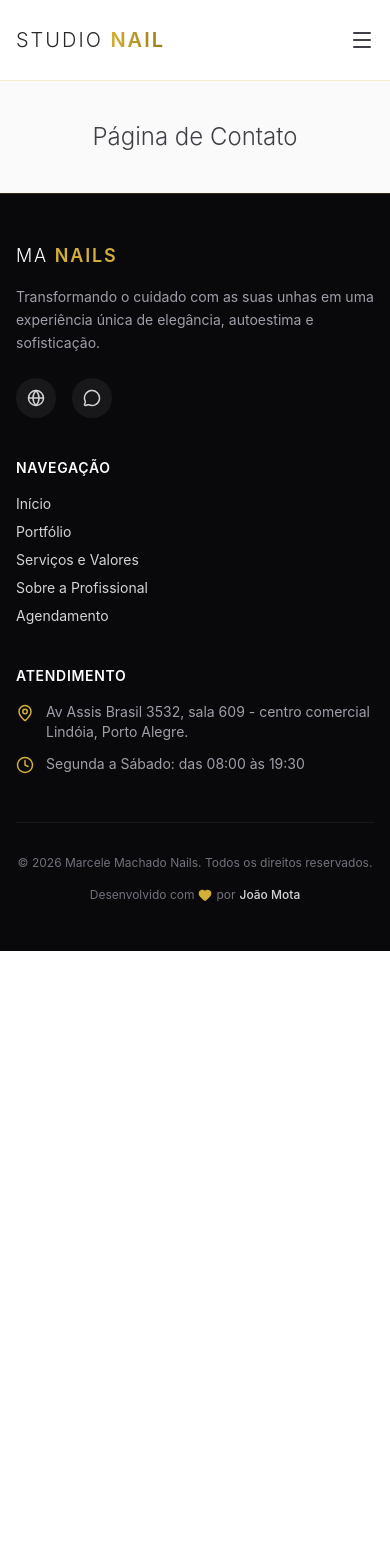
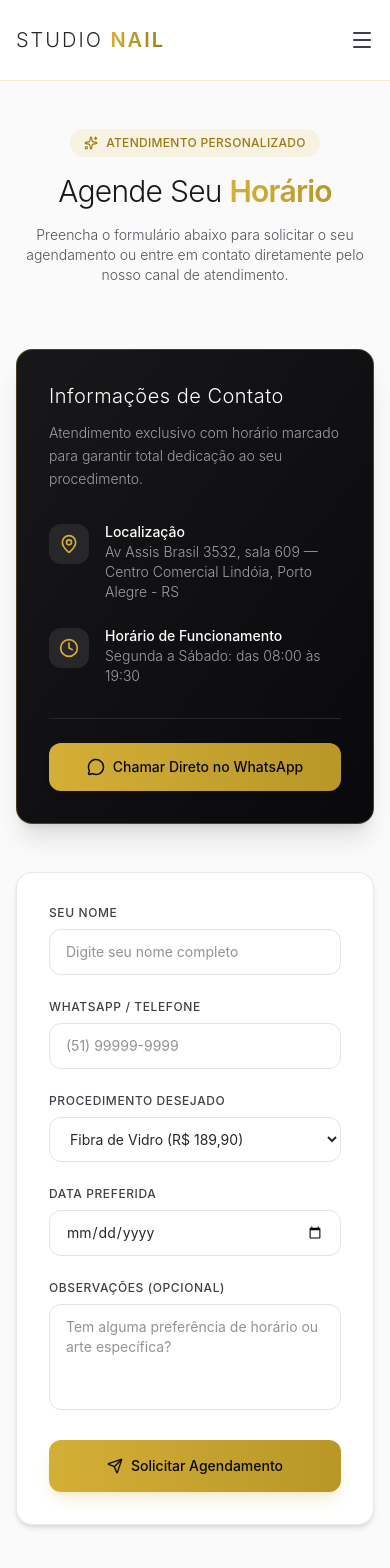
Before and after one commit to Juaopm/studio-nail-web, a React (Vite) app: page /contato in a window 390 px wide. Shown: the top 1568 px of the page. Before the commit the page ends 951 px from the top, so only its background shows below. Built offline with nearby package versions, Linux system fonts and the light colour scheme.

Commit message:
feat: add luxury contact and appointment request page with responsive layout

```diff
--- a/src/pages/Contact.tsx
+++ b/src/pages/Contact.tsx
@@ -1,7 +1,234 @@
-export const Contact = () => {
+import React, { useState } from "react";
+import {
+  Sparkles,
+  MessageCircle,
+  MapPin,
+  Clock,
+  Send,
+  CheckCircle2,
+} from "lucide-react";
+
+export const Contact: React.FC = () => {
+  const [formData, setFormData] = useState({
+    name: "",
+    phone: "",
+    service: "Fibra de Vidro",
+    date: "",
+    notes: "",
+  });
+
+  const [submitted, setSubmitted] = useState(false);
+
+  const handleSubmit = (e: React.FormEvent) => {
+    e.preventDefault();
+    // Aqui você pode montar a lógica para disparar direto pro WhatsApp ou salvar no back-end depois
+    setSubmitted(true);
+  };
+
   return (
-    <div className="p-10 text-center text-2xl font-light text-zinc-700">
-      Página de Contato
+    <div className="min-h-full py-12 px-4 sm:px-6 lg:px-8 max-w-7xl mx-auto">
+      {/* Cabeçalho da Seção */}
+      <div className="text-center space-y-4 mb-16">
+        <div className="inline-flex items-center gap-2 px-3.5 py-1.5 rounded-full bg-[#E5C158]/15 text-[#997A15] text-xs font-medium tracking-wide uppercase">
+          <Sparkles size={14} />
+          <span>Atendimento Personalizado</span>
+        </div>
+        <h1 className="text-3xl sm:text-4xl font-light text-zinc-900 tracking-tight">
+          Agende Seu{" "}
+          <span className="font-semibold bg-linear-to-r from-[#D4AF37] to-[#B89728] bg-clip-text text-transparent">
+            Horário
+          </span>
+        </h1>
+        <p className="text-zinc-600 max-w-xl mx-auto font-light text-sm sm:text-base">
+          Preencha o formulário abaixo para solicitar o seu agendamento ou entre
+          em contato diretamente pelo nosso canal de atendimento.
+        </p>
+      </div>
+
+      <div className="grid grid-cols-1 lg:grid-cols-12 gap-12 items-start">
+        {/* Coluna Esquerda: Informações de Contato e Localização */}
+        <div className="lg:col-span-5 space-y-8 bg-linear-to-br from-zinc-900 to-zinc-950 text-white p-8 sm:p-10 rounded-2xl border border-[#D4AF37]/30 shadow-xl">
+          <div className="space-y-3">
+            <h3 className="text-xl font-light tracking-wide">
+              Informações de Contato
+            </h3>
+            <p className="text-zinc-400 text-sm font-light leading-relaxed">
+              Atendimento exclusivo com horário marcado para garantir total
+              dedicação ao seu procedimento.
+            </p>
+          </div>
+
+          <div className="space-y-6 text-sm">
+            <div className="flex items-start gap-4">
+              <div className="w-10 h-10 rounded-xl bg-zinc-800 flex items-center justify-center text-[#D4AF37] shrink-0 mt-0.5">
+                <MapPin size={20} />
+              </div>
+              <div>
+                <strong className="block font-medium text-white">
+                  Localização
+                </strong>
+                <span className="text-zinc-400 font-light">
+                  Av Assis Brasil 3532, sala 609 — Centro Comercial Lindóia,
+                  Porto Alegre - RS
+                </span>
+              </div>
+            </div>
+
+            <div className="flex items-start gap-4">
+              <div className="w-10 h-10 rounded-xl bg-zinc-800 flex items-center justify-center text-[#D4AF37] shrink-0 mt-0.5">
+                <Clock size={20} />
+              </div>
+              <div>
+                <strong className="block font-medium text-white">
+                  Horário de Funcionamento
+                </strong>
+                <span className="text-zinc-400 font-light">
+                  Segunda a Sábado: das 08:00 às 19:30
+                </span>
+              </div>
+            </div>
+          </div>
+
+          <div className="pt-6 border-t border-zinc-800">
+            <a
+              href="https://wa.me/555191103238"
+              target="_blank"
+              rel="noopener noreferrer"
+              className="w-full flex items-center justify-center gap-2 bg-linear-to-r from-[#D4AF37] to-[#B89728] text-zinc-950 font-medium text-sm py-3.5 rounded-xl hover:opacity-90 transition-all duration-300 shadow-md"
+            >
+              <MessageCircle size={18} />
+              Chamar Direto no WhatsApp
+            </a>
+          </div>
+        </div>
+
+        {/* Coluna Direita: Formulário de Solicitação */}
+        <div className="lg:col-span-7 bg-white p-8 sm:p-10 rounded-2xl border border-zinc-200/80 shadow-md">
+          {submitted ? (
+            <div className="py-16 text-center space-y-4">
+              <div className="w-16 h-16 bg-[#E5C158]/15 text-[#997A15] rounded-full flex items-center justify-center mx-auto">
+                <CheckCircle2 size={32} />
+              </div>
+              <h3 className="text-2xl font-light text-zinc-900">
+                Solicitação Enviada!
+              </h3>
+              <p className="text-zinc-600 font-light text-sm max-w-md mx-auto">
+                Recebemos os seus dados. Entraremos em contato em breve para
+                confirmar o seu horário no Studio Nail.
+              </p>
+              <button
+                onClick={() => setSubmitted(false)}
+                className="mt-6 text-xs font-medium text-[#997A15] hover:underline uppercase tracking-wider"
+              >
+                Enviar nova solicitação
+              </button>
+            </div>
+          ) : (
+            <form onSubmit={handleSubmit} className="space-y-6">
+              <div className="grid grid-cols-1 sm:grid-cols-2 gap-6">
+                <div className="space-y-2">
+                  <label className="block text-xs font-medium text-zinc-700 uppercase tracking-wider">
+                    Seu Nome
+                  </label>
+                  <input
+                    type="text"
+                    required
+                    placeholder="Digite seu nome completo"
+                    value={formData.name}
+                    onChange={(e) =>
+                      setFormData({ ...formData, name: e.target.value })
+                    }
+                    className="w-full px-4 py-3 rounded-xl border border-zinc-200 text-sm focus:outline-none focus:border-[#D4AF37] transition-colors"
+                  />
+                </div>
+
+                <div className="space-y-2">
+                  <label className="block text-xs font-medium text-zinc-700 uppercase tracking-wider">
+                    WhatsApp / Telefone
+                  </label>
+                  <input
+                    type="tel"
+                    required
+                    placeholder="(51) 99999-9999"
+                    value={formData.phone}
+                    onChange={(e) =>
+                      setFormData({ ...formData, phone: e.target.value })
+                    }
+                    className="w-full px-4 py-3 rounded-xl border border-zinc-200 text-sm focus:outline-none focus:border-[#D4AF37] transition-colors"
+                  />
+                </div>
+              </div>
+
+              <div className="grid grid-cols-1 sm:grid-cols-2 gap-6">
+                <div className="space-y-2">
+                  <label className="block text-xs font-medium text-zinc-700 uppercase tracking-wider">
+                    Procedimento Desejado
+                  </label>
+                  <select
+                    value={formData.service}
+                    onChange={(e) =>
+                      setFormData({ ...formData, service: e.target.value })
+                    }
+                    className="w-full px-4 py-3 rounded-xl border border-zinc-200 text-sm focus:outline-none focus:border-[#D4AF37] transition-colors bg-white"
+                  >
+                    <option value="Molde F1">Molde F1 (R$ 149,90)</option>
+                    <option value="Fibra de Vidro">
+                      Fibra de Vidro (R$ 189,90)
+                    </option>
+                    <option value="Manutenção">Manutenção (R$ 120,00)</option>
+                    <option value="Banho de Gel">
+                      Banho de Gel (R$ 119,90)
+                    </option>
+                    <option value="Blindagem">Blindagem (R$ 109,90)</option>
+                    <option value="Esmaltação em Gel Mãos">
+                      Esmaltação em Gel (Mãos) (R$ 79,90)
+                    </option>
+                    <option value="Pé com Gel">Pé com Gel (R$ 79,90)</option>
+                  </select>
+                </div>
+
+                <div className="space-y-2">
+                  <label className="block text-xs font-medium text-zinc-700 uppercase tracking-wider">
+                    Data Preferida
+                  </label>
+                  <input
+                    type="date"
+                    required
+                    value={formData.date}
+                    onChange={(e) =>
+                      setFormData({ ...formData, date: e.target.value })
+                    }
+                    className="w-full px-4 py-3 rounded-xl border border-zinc-200 text-sm focus:outline-none focus:border-[#D4AF37] transition-colors"
+                  />
+                </div>
+              </div>
+
+              <div className="space-y-2">
+                <label className="block text-xs font-medium text-zinc-700 uppercase tracking-wider">
+                  Observações (Opcional)
+                </label>
+                <textarea
+                  rows={4}
+                  placeholder="Tem alguma preferência de horário ou arte específica?"
+                  value={formData.notes}
+                  onChange={(e) =>
+                    setFormData({ ...formData, notes: e.target.value })
+                  }
+                  className="w-full px-4 py-3 rounded-xl border border-zinc-200 text-sm focus:outline-none focus:border-[#D4AF37] transition-colors resize-none"
+                />
+              </div>
+
+              <button
+                type="submit"
+                className="w-full flex items-center justify-center gap-2 bg-linear-to-r from-[#D4AF37] to-[#B89728] text-zinc-950 font-medium text-sm py-4 rounded-xl hover:opacity-90 transition-all duration-300 shadow-lg shadow-[#D4AF37]/20"
+              >
+                <Send size={16} />
+                Solicitar Agendamento
+              </button>
+            </form>
+          )}
+        </div>
+      </div>
     </div>
   );
 };
```
